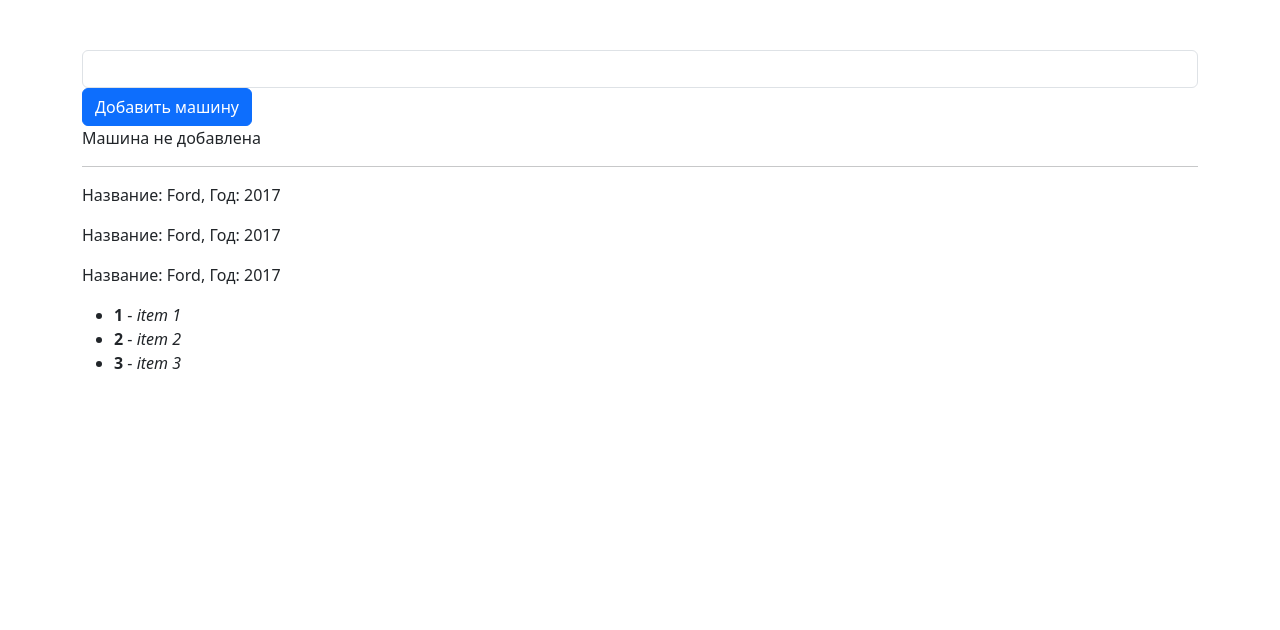
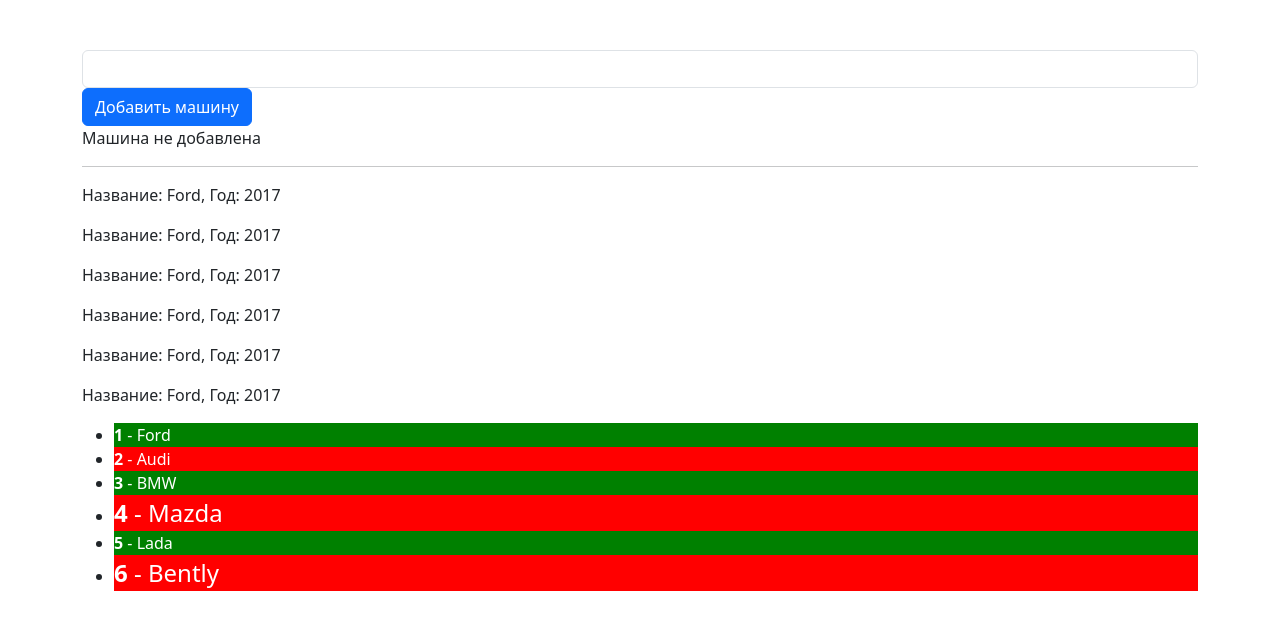
Before and after one commit to NIkitaMunko/ng2, an Angular app: page / in a window 1280 px wide. Shown: the top 630 px of the page. Built offline with nearby package versions, Linux system fonts and the light colour scheme.

Commit message:
b2l9 - ngStyle and ngClass

```diff
--- a/src/app/cars/cars.component.css
+++ b/src/app/cars/cars.component.css
@@ -0,0 +1,3 @@
+.big-text{
+  font-size: 150%;
+}
--- a/src/app/cars/cars.component.html
+++ b/src/app/cars/cars.component.html
@@ -11,8 +11,13 @@
 <app-car *ngFor="let car of cars"></app-car>
 
 <ul>
-  <li *ngFor="let item of items; let idx = index">
-    <b>{{ idx + 1 }}</b> - <i>{{ item.name }}</i>
+  <li *ngFor="let car of cars; let idx = index">
+    <div
+      [ngStyle]="{backgroundColor: (idx+1) % 2 == 0 ? 'red' : 'green', 'color' : 'white'}"
+      [ngClass]="{'big-text' : setBigCarText(car)}"
+    >
+      <b>{{ idx + 1 }}</b> - {{ car }}
+    </div>
   </li>
 </ul>
 
--- a/src/app/cars/cars.component.ts
+++ b/src/app/cars/cars.component.ts
@@ -1,7 +1,7 @@
 import {Component} from '@angular/core';
 import {CarComponent} from '../car/car.component';
 import {FormsModule} from '@angular/forms';
-import {NgForOf, NgIf} from '@angular/common';
+import {NgClass, NgForOf, NgIf, NgStyle} from '@angular/common';
 
 @Component({
   selector: 'app-cars',
@@ -9,7 +9,9 @@
     CarComponent,
     FormsModule,
     NgIf,
-    NgForOf
+    NgForOf,
+    NgStyle,
+    NgClass
   ],
   templateUrl: './cars.component.html',
   styleUrl: './cars.component.css'
@@ -18,8 +20,7 @@
 
   carName: string = '';
   addCarStatus: boolean = false;
-  cars = ['Ford', 'Audi', 'BMW']
-  items = [{id : 3, name : 'item 1'}, {id : 6, name : 'item 2'}, {id : 9, name : 'item 3'}];
+  cars = ['Ford', 'Audi', 'BMW', 'Mazda', 'Lada', 'Bently']
 
   constructor() {
   }
@@ -30,4 +31,8 @@
     this.carName = '';
   }
 
+  setBigCarText(car: string) {
+    return car.length > 4;
+  }
+
 }
```
